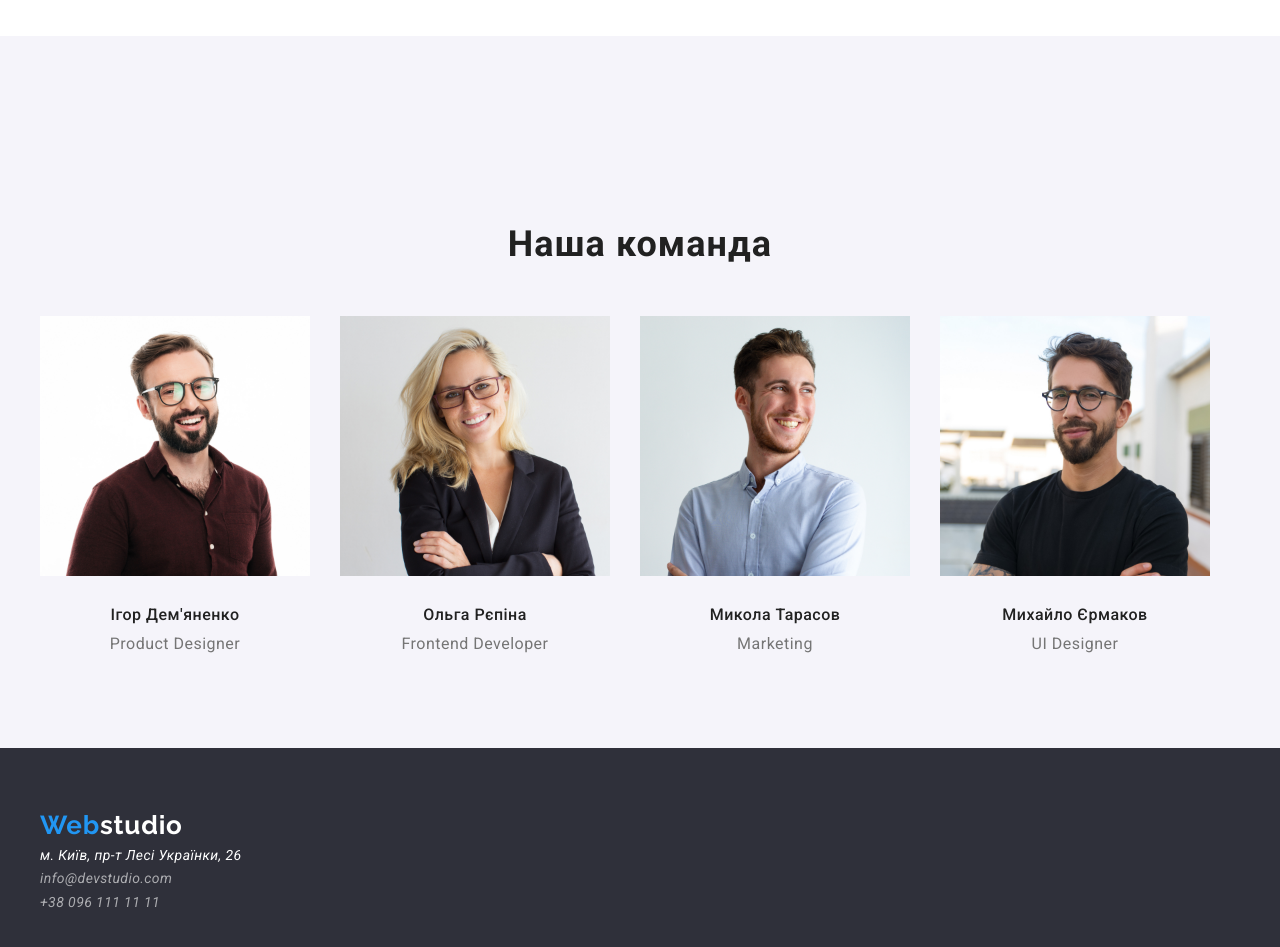
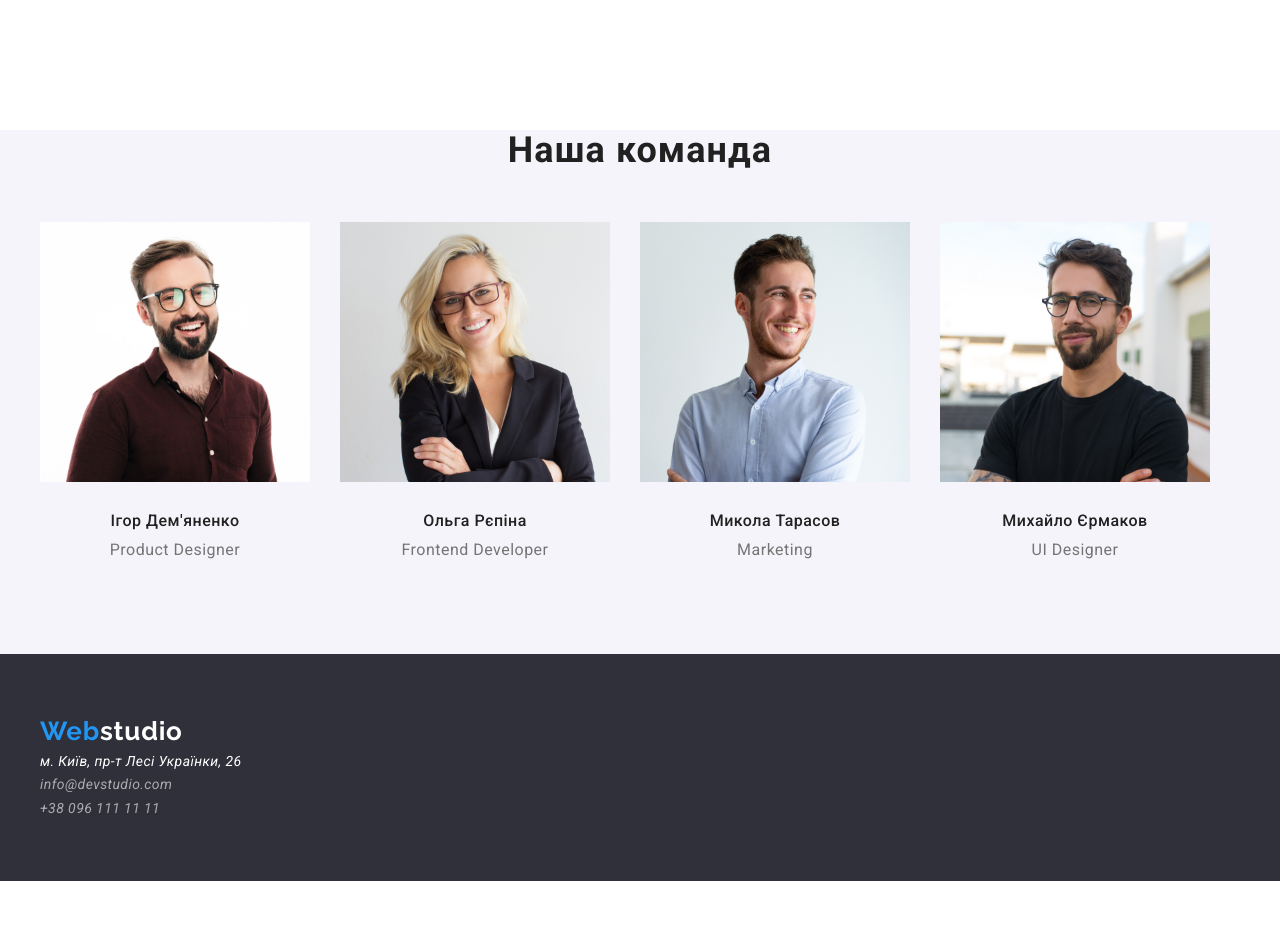
Before and after one commit to desie2610/homework-Wwebstudio, a plain HTML site: page index.html in a window 1280 px wide. Shown: the part 1300-2247 px from the top of the page. After the commit the page ends 2181 px from the top, so only its background shows below. Drawn offline with nearby package versions, Linux system fonts and the light colour scheme.

Commit message:
dgkhosrjgklsrgjhsfokhj

```diff
--- a/css/style.css
+++ b/css/style.css
@@ -173,7 +173,6 @@ body {
 
 .team {
     background-color: var(--tin-background);
-    padding-top: 94px;
     padding-bottom: 94px;
 }
 
@@ -185,7 +184,7 @@ body {
 
 .team-img {
     width: 270px;
-    padding-bottom: 30px;
+    margin-bottom: 30px;
 }
 
 .team-title {
@@ -195,7 +194,7 @@ body {
     font-weight: 700;
     line-height: 1.16;
     letter-spacing: 1.08px;
-    padding-top: 94px;
+    margin-top: 94px;
 }
 
 .team-name {
@@ -215,7 +214,7 @@ body {
     font-weight: 400;
     line-height: 1.18;
     letter-spacing: 0.48px;
-    padding-top: 10px;
+    margin-top: 10px;
 }
 
 .footer {
@@ -240,7 +239,7 @@ body {
     font-weight: 700;
     line-height: 1.38;
     letter-spacing: 0.78px;
-    padding-bottom: 20px;
+    margin-bottom: 20px;
 }
 
 .footer-addres {
@@ -249,7 +248,7 @@ body {
     font-weight: 400;
     line-height: 1.71;
     letter-spacing: 0.42px;
-    padding-bottom: 9px;
+    margin-bottom: 9px;
 }
 
 .footer-link {
@@ -277,10 +276,13 @@ body {
 }
 
 .photo-title {
-    padding-top: 20px;
-    padding-bottom: 4px;
+    margin-top: 20px;
 }
 
 .photo-text {
-    padding-bottom: 114px;
+    margin-top: 4px;
 }
+
+.photo-text {
+    margin-bottom: 114px;
+}
```
